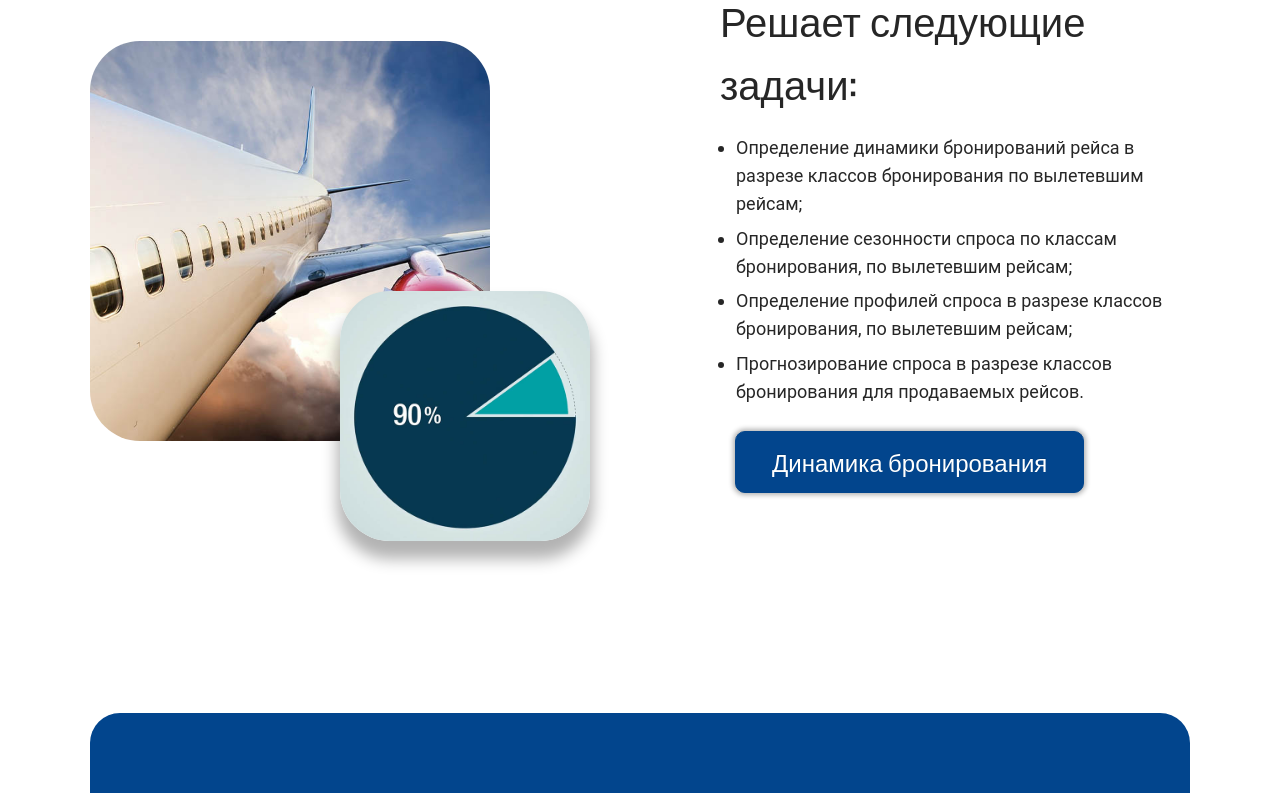
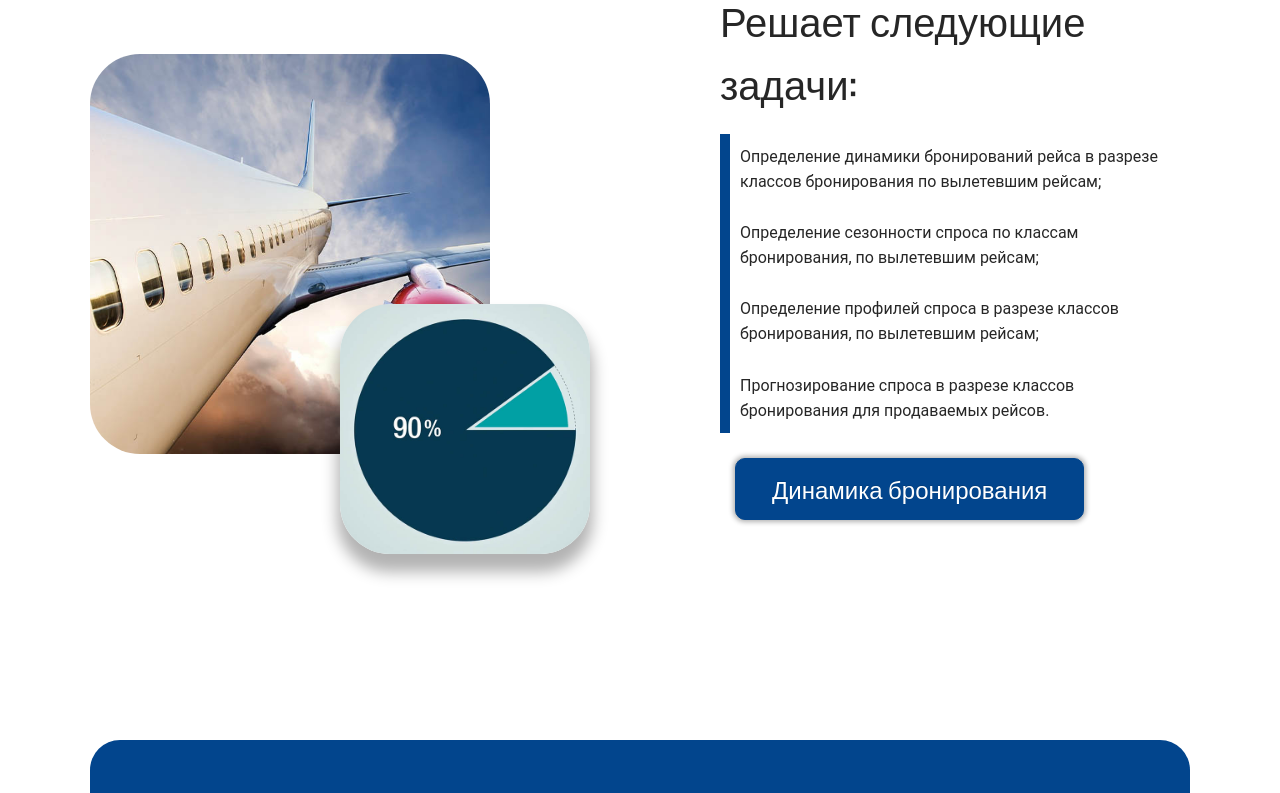
Before and after one commit to Snikin013/lct_frontend, a Vue app: page / in a window 1280 px wide. Shown: the part 760-1553 px from the top of the page. Built offline with nearby package versions, Linux system fonts and the light colour scheme; what vue3-apexcharts would draw is missing.

Commit message:
списки

```diff
--- a/src/components/main-page/lct-main-page.vue
+++ b/src/components/main-page/lct-main-page.vue
@@ -308,6 +308,25 @@ section.lct-last-section {
   padding: 30px 36px;
   font-size: 24px;
 }
+ul {
+  list-style: none;
+  border-left: 10px solid #02458d;
+  padding: 0;
+  font-size: 1rem;
+  font-size: 20px;
+  text-align: left;
+
+  h4 {
+    margin-bottom: 0;
+    padding-left: 10px;
+  }
+
+  li {
+    padding: 10px;
+    text-align: left;
+    font-size: 16px;
+  }
+}
 
 @media (max-width: 1000px) {
   section {
```
